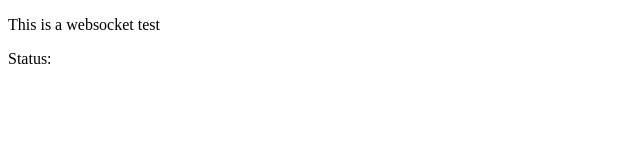
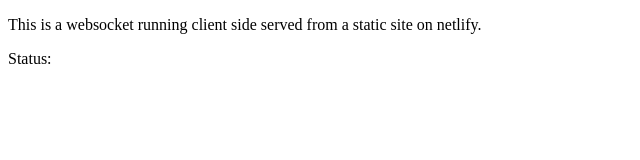
Before and after one commit to modster/dootbot-test2, a plain HTML site: page index.html in a window 1280 px wide. Shown: the whole page, without its empty margins (0-640 px from the left). Drawn offline with Linux system fonts and the light colour scheme.

Commit message:
description

```diff
--- a/index.html
+++ b/index.html
@@ -10,7 +10,7 @@
     <script src="ws.js" ></script>
   </head>
   <body>
-    <p>This is a websocket test</p>
+    <p>This is a websocket running client side served from a static site on netlify.</p>
     <div><span>Status:</span><span id='status'></span>
   </body>
 </html>
```
Also changed, not shown: 1 other file.
